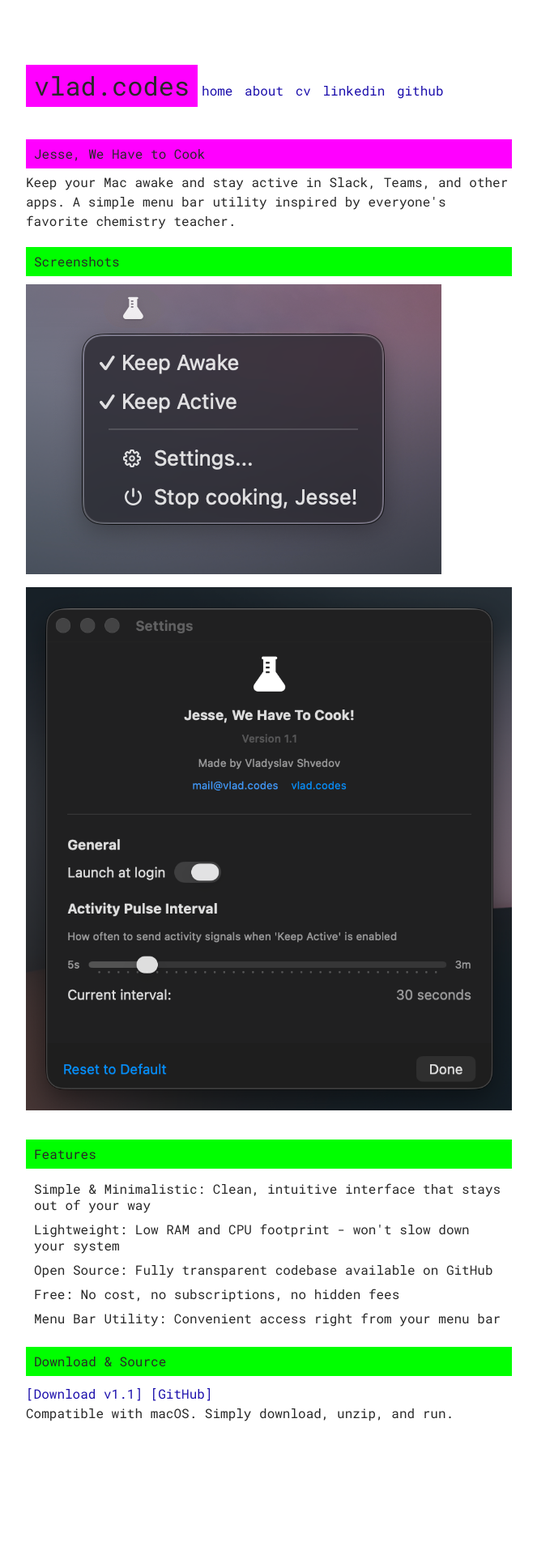
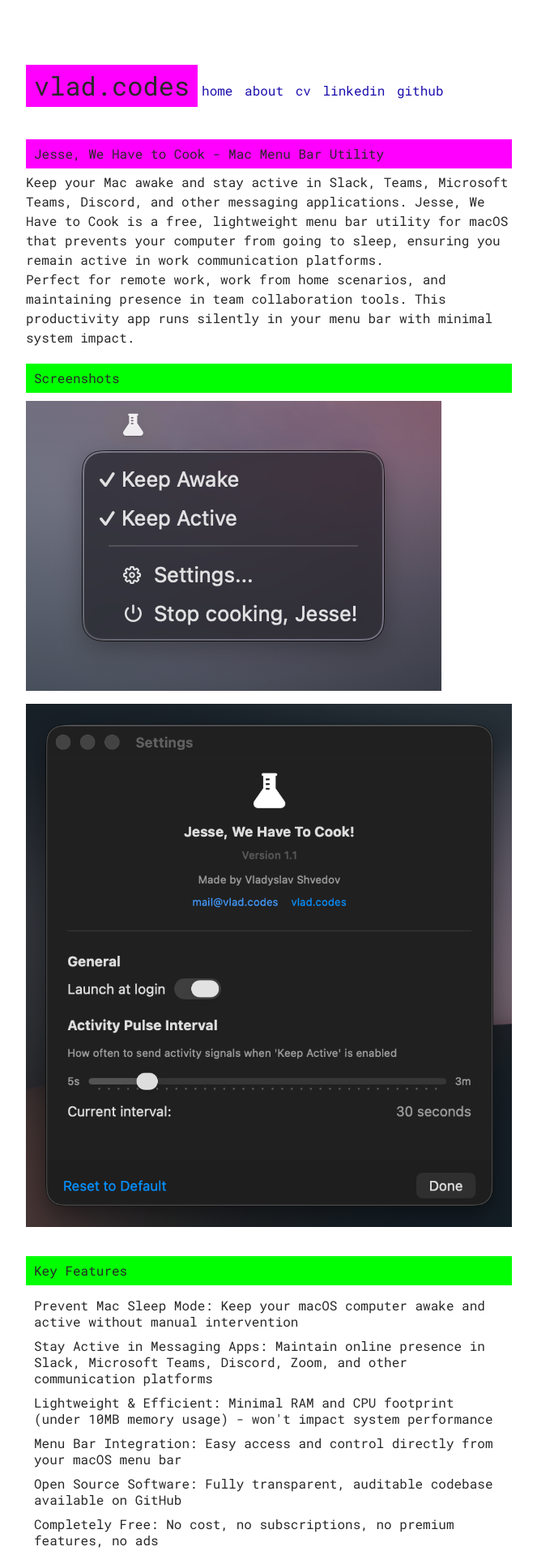
Before and after one commit to vshvedov/vladcodes, a Jekyll site: the page built from jessewehavetocook.html, in a window 1280 px wide. Shown: the top 1920 px of the page at 81% size, without its empty margins (308-971 px from the left). Built offline with Jekyll 4.4.1, drawn with Linux system fonts in a browser that asks for light colours; before the commit the page ends 1817 px from its top, so only the background shows below that; some of the changed text lies outside the part shown.

Commit message:
Enhance 'about' section in jessewehavetocook.html with detailed descriptions and SEO metadata; update styling for bold text in main.scss

```diff
--- a/assets/css/main.scss
+++ b/assets/css/main.scss
@@ -33,6 +33,9 @@
     padding: 10px 0 30px 0;
     b {
         font-weight: 700;
+        font-size: 1.2em;
+        display: block;
+        margin: 15px 0 10px 0;
     }
 }
 
--- a/jessewehavetocook.html
+++ b/jessewehavetocook.html
@@ -1,14 +1,37 @@
 ---
 layout: default
-title: Jesse, We Have to Cook
+title: Jesse, We Have to Cook - Mac Menu Bar Utility to Keep Computer Awake
+description: Free Mac app to prevent sleep mode and stay active in Slack, Teams, and messaging apps. Lightweight menu bar utility with minimal CPU and RAM usage.
+keywords: mac app, menu bar utility, prevent sleep, stay awake, slack active, teams active, macos utility, free software, open source, system utility, productivity tool, remote work, work from home
+author: Vladyslav Shvedov
+og:title: Jesse, We Have to Cook - Mac Menu Bar Utility
+og:description: Keep your Mac awake and stay active in Slack, Teams, and other apps with this free, lightweight menu bar utility.
+og:type: website
+og:image: /assets/img/screenshots/jwhtc_screen_01.png
+twitter:card: summary_large_image
+twitter:title: Jesse, We Have to Cook - Mac Menu Bar Utility
+twitter:description: Free Mac app to prevent sleep mode and stay active in messaging apps
+twitter:image: /assets/img/screenshots/jwhtc_screen_01.png
+canonical_url: https://vladcodes.com/jessewehavetocook
 ---
 
 {% include header.html %}
 
-<div class="about">
-  <h1>Jesse, We Have to Cook</h1>
+<div class="about" itemscope itemtype="https://schema.org/SoftwareApplication">
+  <h1 itemprop="name">Jesse, We Have to Cook - Mac Menu Bar Utility</h1>
 
-  <p>Keep your Mac awake and stay active in Slack, Teams, and other apps. A simple menu bar utility inspired by everyone's favorite chemistry teacher.</p>
+  <div itemprop="description">
+    <p>Keep your Mac awake and stay active in Slack, Teams, Microsoft Teams, Discord, and other messaging applications. Jesse, We Have to Cook is a <strong>free, lightweight menu bar utility</strong> for macOS that prevents your computer from going to sleep, ensuring you remain active in work communication platforms.</p>
+
+    <p>Perfect for <strong>remote work</strong>, <strong>work from home</strong> scenarios, and maintaining presence in team collaboration tools. This <strong>productivity app</strong> runs silently in your menu bar with minimal system impact.</p>
+  </div>
+
+  <div style="display: none;" itemprop="operatingSystem">macOS</div>
+  <div style="display: none;" itemprop="applicationCategory">Productivity</div>
+  <div style="display: none;" itemprop="price">0</div>
+  <div style="display: none;" itemprop="author" itemscope itemtype="https://schema.org/Person">
+    <span itemprop="name">Vladyslav Shvedov</span>
+  </div>
 
   <h2>Screenshots</h2>
   <p>
@@ -16,20 +39,76 @@
     <img src="/assets/img/screenshots/jwhtc_screen_02.png" alt="Jesse, We Have to Cook Screenshot 2" style="max-width: 100%; margin-bottom: 10px;" />
   </p>
 
-  <h2>Features</h2>
-  <ul>
-    <li><strong>Simple & Minimalistic:</strong> Clean, intuitive interface that stays out of your way</li>
-    <li><strong>Lightweight:</strong> Low RAM and CPU footprint - won't slow down your system</li>
-    <li><strong>Open Source:</strong> Fully transparent codebase available on GitHub</li>
-    <li><strong>Free:</strong> No cost, no subscriptions, no hidden fees</li>
-    <li><strong>Menu Bar Utility:</strong> Convenient access right from your menu bar</li>
+  <h2>Key Features</h2>
+  <ul itemprop="featureList">
+    <li><strong>Prevent Mac Sleep Mode:</strong> Keep your macOS computer awake and active without manual intervention</li>
+    <li><strong>Stay Active in Messaging Apps:</strong> Maintain online presence in Slack, Microsoft Teams, Discord, Zoom, and other communication platforms</li>
+    <li><strong>Lightweight & Efficient:</strong> Minimal RAM and CPU footprint (under 10MB memory usage) - won't impact system performance</li>
+    <li><strong>Menu Bar Integration:</strong> Easy access and control directly from your macOS menu bar</li>
+    <li><strong>Open Source Software:</strong> Fully transparent, auditable codebase available on GitHub</li>
+    <li><strong>Completely Free:</strong> No cost, no subscriptions, no premium features, no ads</li>
+    <li><strong>Privacy Focused:</strong> No data collection, no analytics, no network requests</li>
+    <li><strong>macOS Native:</strong> Built specifically for Mac with native macOS APIs</li>
   </ul>
 
-  <h2>Download & Source</h2>
-  <p>
-    <a href="https://github.com/vshvedov/JesseWeHaveToCook/releases/download/v1.1/JWHTC-v.1.1.zip" target="_blank">[Download v1.1]</a>
-    <a href="https://github.com/vshvedov/JesseWeHaveToCook" target="_blank">[GitHub]</a>
-  </p>
+  <h2>Perfect For</h2>
+  <ul>
+    <li><strong>Remote Workers:</strong> Stay active during virtual meetings and collaboration</li>
+    <li><strong>Freelancers:</strong> Maintain client communication availability</li>
+    <li><strong>Students:</strong> Keep online presence during virtual classes and study groups</li>
+    <li><strong>Developers:</strong> Prevent interruptions during code compilation and long processes</li>
+    <li><strong>Content Creators:</strong> Maintain streaming presence and audience engagement</li>
+    <li><strong>Team Leaders:</strong> Show availability for team support and quick responses</li>
+  </ul>
 
-  <p><em>Compatible with macOS. Simply download, unzip, and run.</em></p>
+  <h2>Supported Applications</h2>
+  <p>Works with all macOS applications including:</p>
+  <ul>
+    <li><strong>Slack</strong> - Stay active in team channels and direct messages</li>
+    <li><strong>Microsoft Teams</strong> - Maintain presence in meetings and chats</li>
+    <li><strong>Discord</strong> - Keep online status in gaming and community servers</li>
+    <li><strong>Zoom</strong> - Prevent disconnection during long meetings</li>
+    <li><strong>Skype</strong> - Stay available for business calls</li>
+    <li><strong>WhatsApp Desktop</strong> - Maintain messaging availability</li>
+    <li><strong>Telegram</strong> - Keep active status in group chats</li>
+    <li>And any other macOS application that detects system activity</li>
+  </ul>
+
+  <h2>Download & Installation</h2>
+  <div itemprop="downloadUrl">
+    <p>
+      <a href="https://github.com/vshvedov/JesseWeHaveToCook/releases/download/v1.1/JWHTC-v.1.1.zip" target="_blank" rel="noopener">[Download v1.1 - Free]</a>
+      <a href="https://github.com/vshvedov/JesseWeHaveToCook" target="_blank" rel="noopener">[View Source Code]</a>
+    </p>
+  </div>
+
+  <h3>System Requirements</h3>
+  <ul>
+    <li><strong>Operating System:</strong> macOS 10.14 (Mojave) or later</li>
+    <li><strong>Architecture:</strong> Intel and Apple Silicon (M1/M2/M3) Macs supported</li>
+    <li><strong>Memory:</strong> Less than 10MB RAM usage</li>
+    <li><strong>Storage:</strong> Under 5MB disk space</li>
+  </ul>
+
+  <h3>Installation Instructions</h3>
+  <ol>
+    <li>Download the JWHTC-v.1.1.zip file</li>
+    <li>Unzip the downloaded file</li>
+    <li>Drag the app to your Applications folder (optional)</li>
+    <li>Double-click to run - the app will appear in your menu bar</li>
+    <li>Click the menu bar icon to start keeping your Mac awake</li>
+  </ol>
+
+  <p><small><em>Jesse, We Have to Cook is compatible with all modern macOS versions. No administrator privileges required. The app is code-signed for security.</em></small></p>
+
+  <footer style="margin-top: 40px; padding-top: 20px; border-top: 1px solid #eee; font-size: 0.9em; color: #666;">
+    <p>
+      <strong>Keywords:</strong> mac stay awake app, prevent mac sleep, slack active status, teams online presence, macos menu bar utility, free productivity software, open source mac app, remote work tools, system utility, macbook awake, computer activity simulator
+    </p>
+    <p>
+      Created by <span itemprop="author">Vladyslav Shvedov</span> |
+      <a href="/" rel="author">More Apps & Projects</a> |
+      Last updated: <time datetime="2025-01-17">January 2025</time>
+    </p>
+  </footer>
 </div>
```
